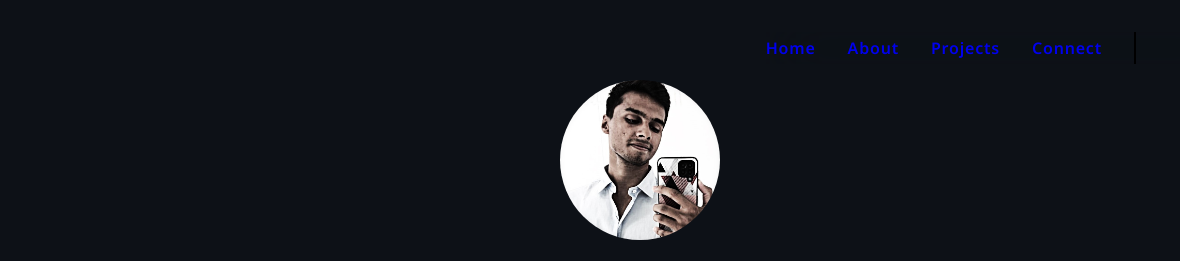
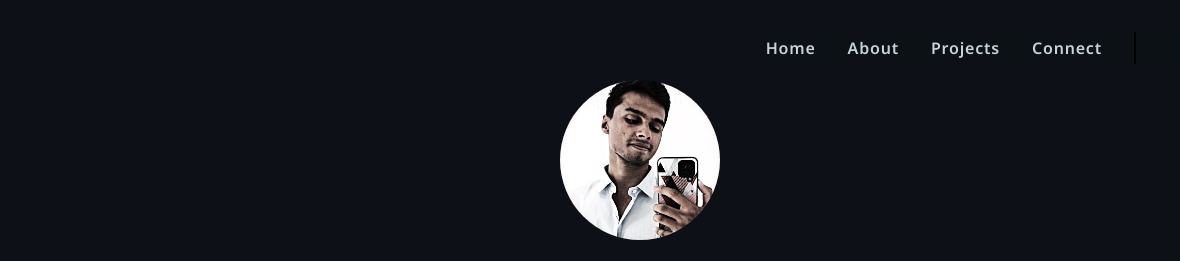
Before and after one commit to abhaybansal0/Portfolio, a website built with Vite: page index.html in a window 1280 px wide. Shown: the top 261 px of the page, 0-1180 px from the left. Built offline with nearby package versions, Linux system fonts and the light colour scheme; files whose address does not match are found by name.

Commit message:
Link Chnage

```diff
--- a/styles/modern-normalize.css
+++ b/styles/modern-normalize.css
@@ -86,6 +86,9 @@ table {
 }
 
 a:visited{
+	color: var(--clr-title);
+}
+a{
 	color: var(--clr-title);
 }
 
```
